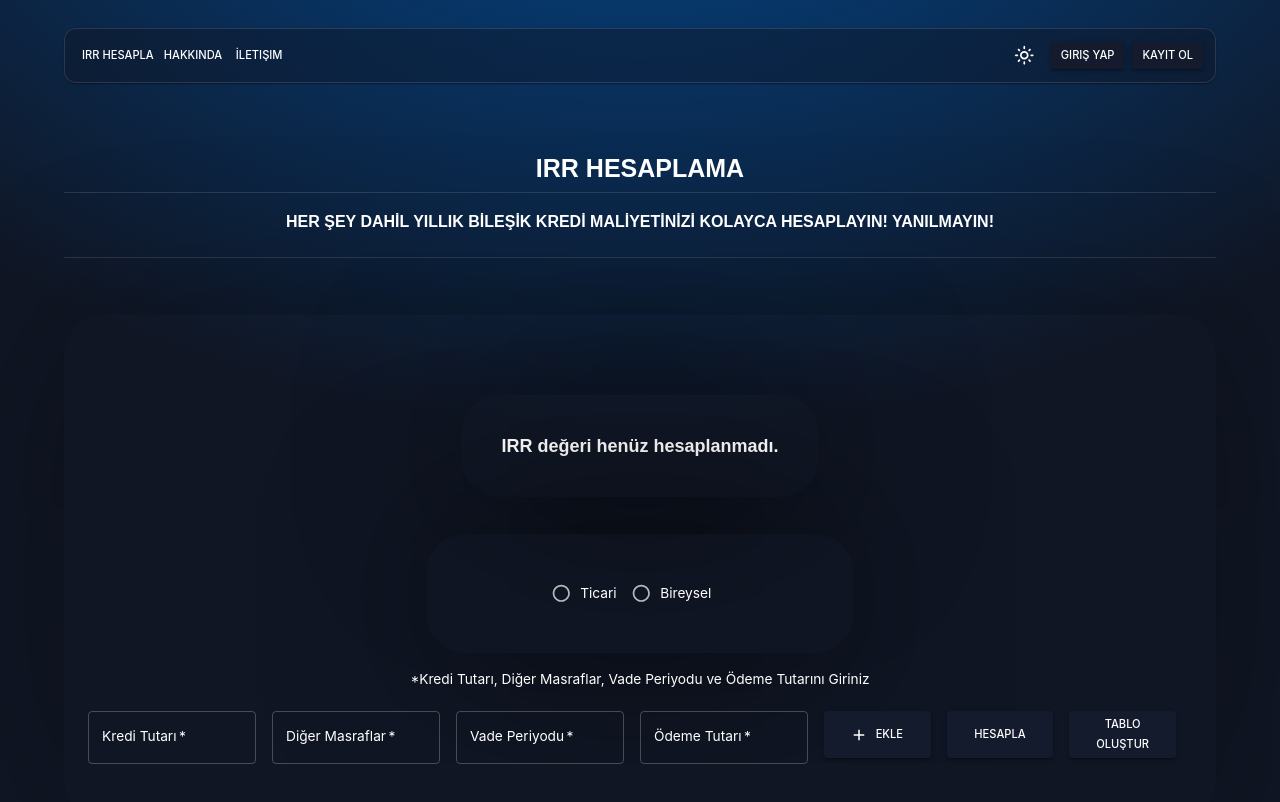
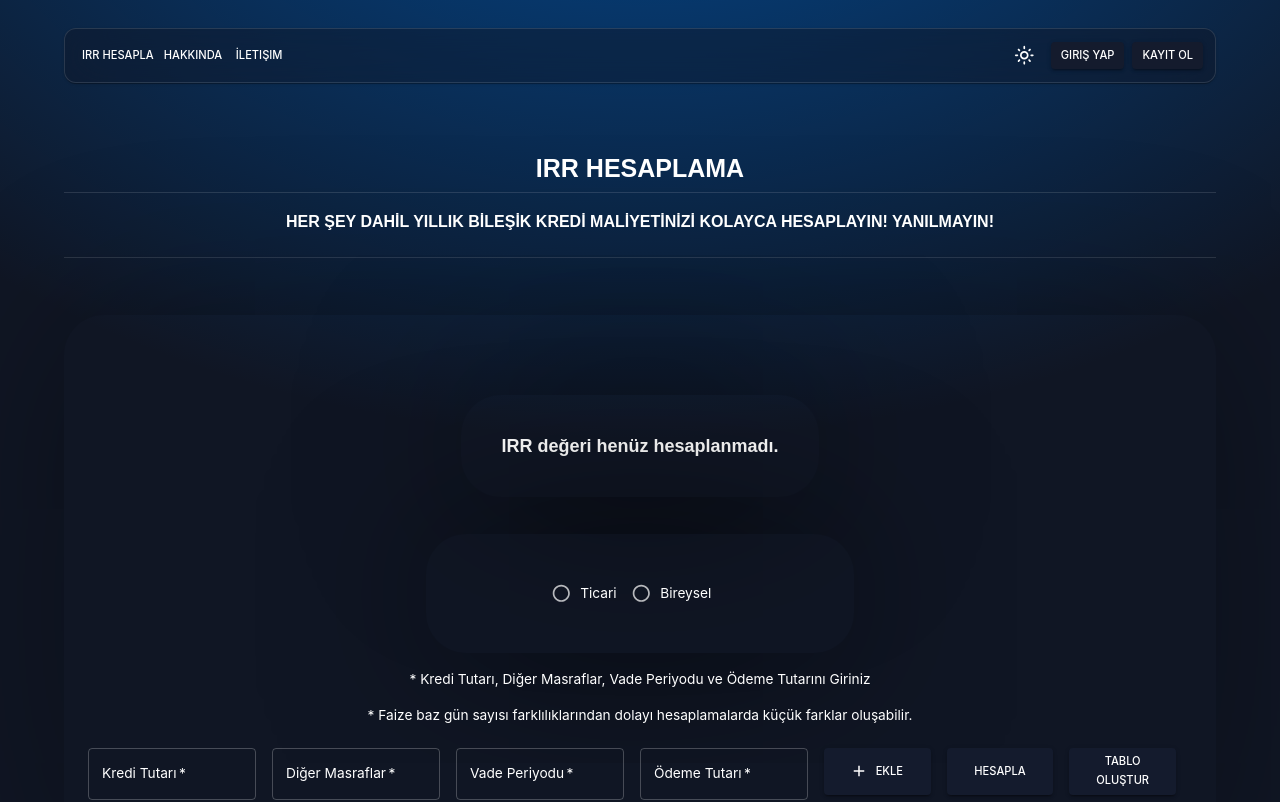
Before and after one commit to haticekatranciakgul/test.kredi-maliyeti-hesaplama, a React (Create React App) app: page / in a window 1280 px wide. Shown: the top 802 px of the page. Built offline with nearby package versions, Linux system fonts and the light colour scheme.

Commit message:
Add text

```diff
--- a/public/index.html
+++ b/public/index.html
@@ -24,7 +24,7 @@
       work correctly both with client-side routing and a non-root public URL.
       Learn how to configure a non-root public URL by running `npm run build`.
     -->
-    <title>React App</title>
+    <title>IRR HESAPLAMA</title>
   </head>
   <body>
     <noscript>You need to enable JavaScript to run this app.</noscript>
--- a/src/Pages/Calculate.js
+++ b/src/Pages/Calculate.js
@@ -206,8 +206,11 @@ function Calculate() {
                         <SelectRadioBtn setConsumerCreditType={setConsumerCreditType}
                             setCreditType={setCreditType} ></SelectRadioBtn>
                     </Grid>
+                    <Grid item xs={12} sx={{ display: "flex", justifyContent: "center" }}>
+                        <Typography>* Kredi Tutarı, Diğer Masraflar, Vade Periyodu ve Ödeme Tutarını Giriniz</Typography>
+                    </Grid>
                     <Grid item xs={12} sx={{ display: "flex", justifyContent: "center", paddingBottom: '2%' }}>
-                        <Typography>*Kredi Tutarı, Diğer Masraflar, Vade Periyodu ve Ödeme Tutarını Giriniz</Typography>
+                        <Typography>* Faize baz gün sayısı farklılıklarından dolayı hesaplamalarda küçük farklar oluşabilir.</Typography>
                     </Grid>
 
                     <Grid container spacing={2} columns={12}>
```
